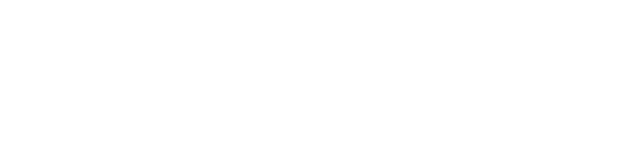
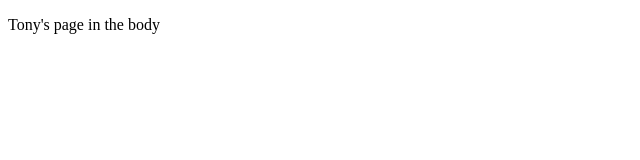
Before and after one commit to Tonyjava7/Tonyjava7.github.io, a plain HTML site: page index.html in a window 1280 px wide. Shown: the whole page, without its empty margins (0-640 px from the left). Drawn offline with Linux system fonts and the light colour scheme.

Commit message:
Update P tag

```diff
--- a/index.html
+++ b/index.html
@@ -4,6 +4,6 @@
 	<title>Tony's page</title>
 </head>
 <body>
-
+ <p> Tony's page in the body</p>
 </body>
 </html>
```
